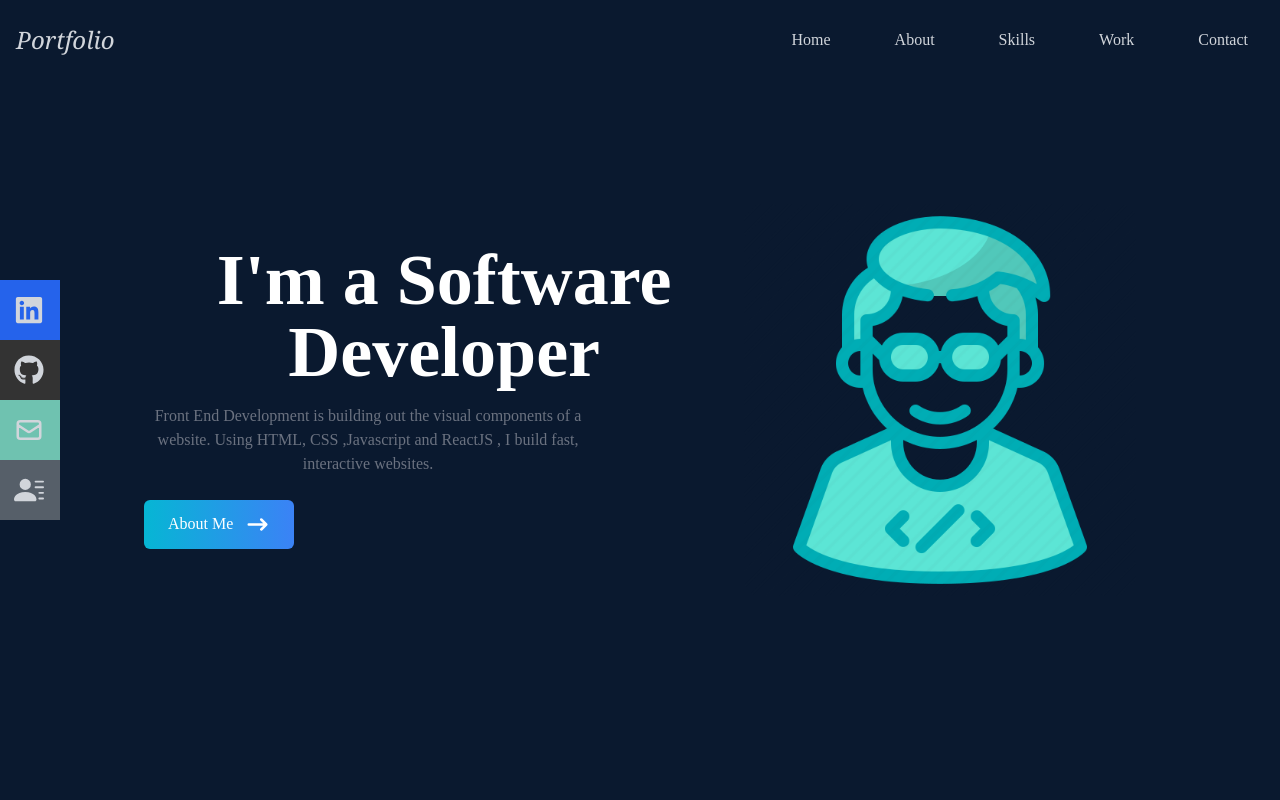
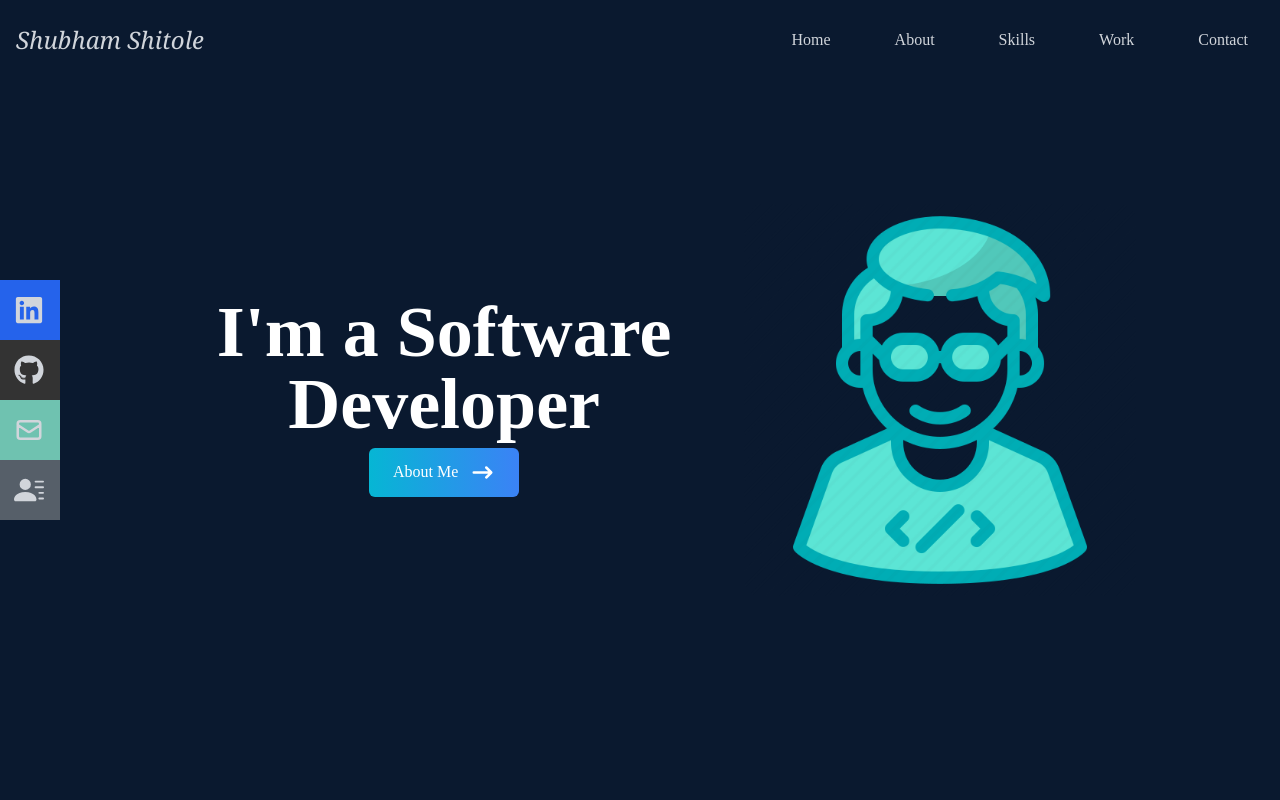
Before and after one commit to ShubhamShit0le/portfolio, a React (Create React App) app: page / in a window 1280 px wide. Shown: the top 800 px of the page. Built offline with nearby package versions, Linux system fonts and the light colour scheme.

Commit message:
small changes in project

```diff
--- a/src/components/Hero.jsx
+++ b/src/components/Hero.jsx
@@ -13,12 +13,12 @@ const Hero = () => {
           <h2 className="text-4xl sm:text-7xl font-bold text-white">
             I'm a Software Developer
           </h2>
-          <p className="text-gray-500 py-4 max-w-md">
+          {/* <p className="text-gray-500 text-center max-w-md">
             Front End Development is building out the visual components of a
             website. Using HTML, CSS ,Javascript and ReactJS , I build
             fast, interactive websites.
-          </p>
-          <div>
+          </p> */}
+          <div className="mx-auto">
             <Link
               to="about"
               smooth
--- a/src/components/NavBar.jsx
+++ b/src/components/NavBar.jsx
@@ -16,7 +16,7 @@ const NavBar = () => {
   return (
     <div className='fixed w-full h-[80px] flex justify-between items-center px-4 bg-[#0a192f] text-gray-300'>
       <div>
-        <h1 className=' font-thin text-2xl italic font-serif'>Portfolio</h1>
+        <h1 className=' font-thin text-2xl italic font-serif'>Shubham Shitole</h1>
       </div>
       <ul className='hidden md:flex gap-x-8'>
         <li>
--- a/src/components/ProjectCard.jsx
+++ b/src/components/ProjectCard.jsx
@@ -13,7 +13,7 @@ const ProjectCard = (props) => {
           {title}
         </span>
         <p className="text-center">
-          {id} {technology}
+          {technology}
         </p>
         <div className="pt-8 text-center">
             <button className="text-center rounded-lg px-4 py-3 m-2 bg-white text-gray-700 font-bold text-lg" onClick={()=>to(`/project/${id}`)}>
```
